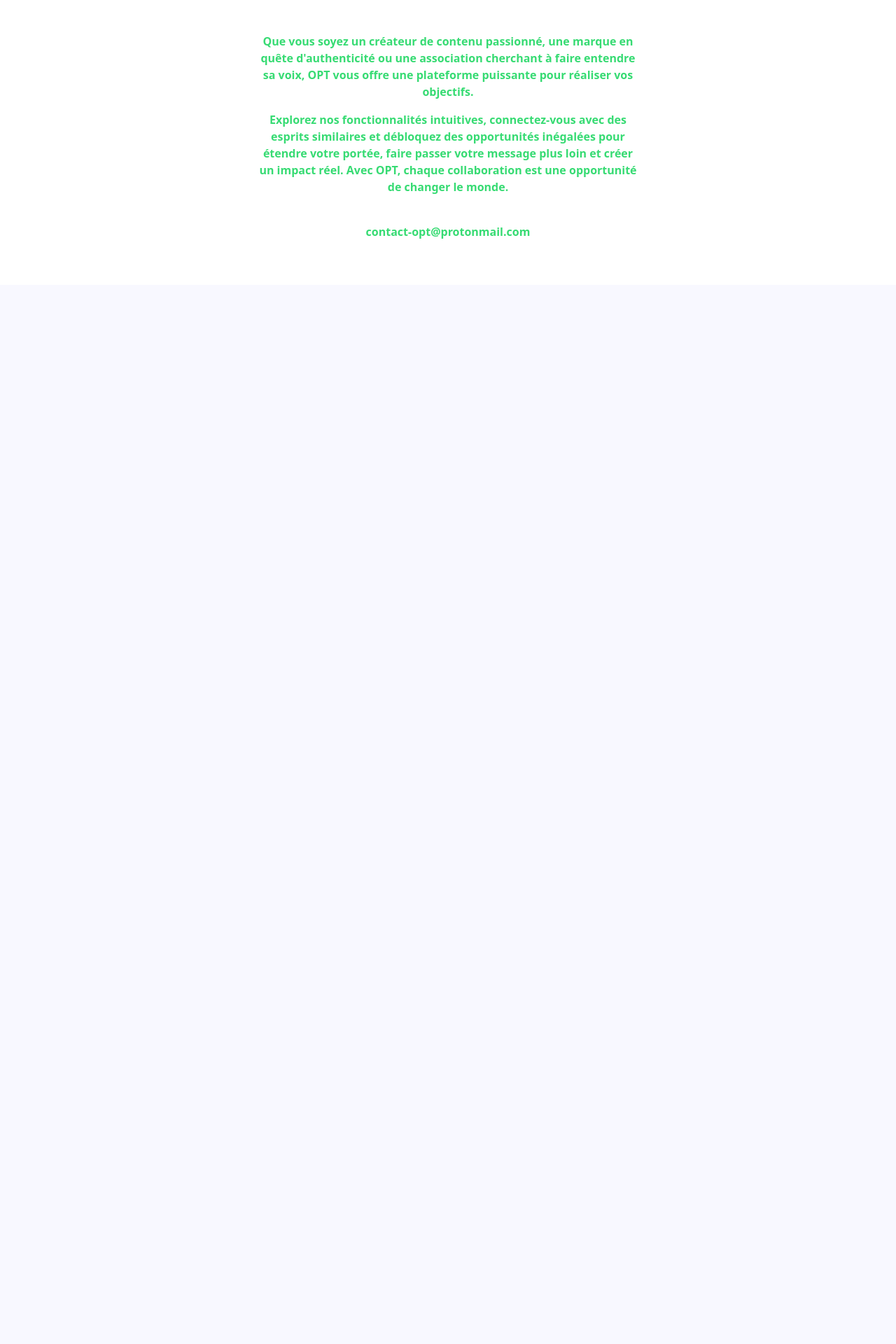
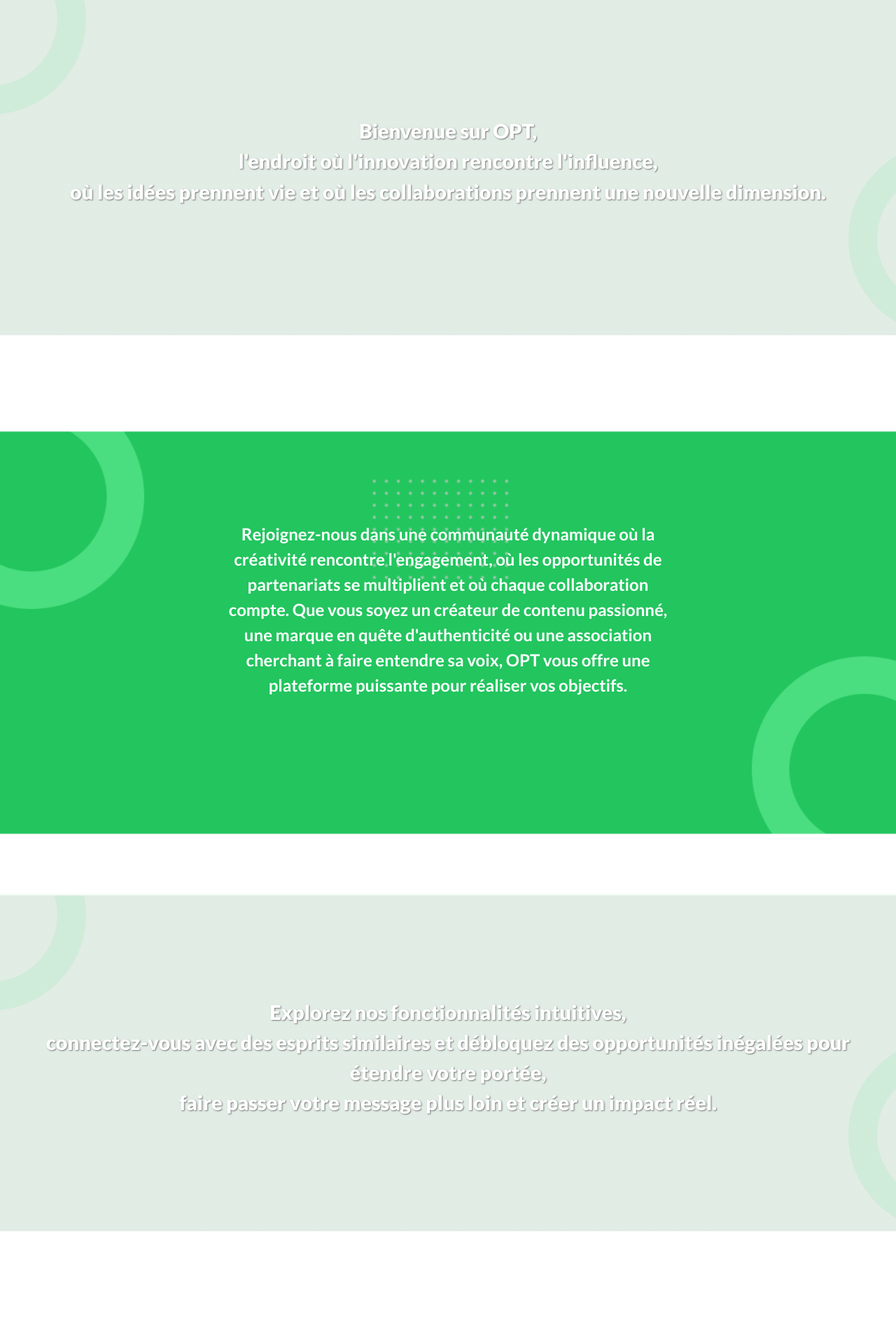
Before and after one commit to NNNACHID/Old_OPT_Project, a Django app: page / in a window 1280 px wide. Shown: the part 801-2721 px from the top of the page at 70% size. Before the commit the page ends 1142 px from the top, so only its background shows below. Run offline with Django 5.2, Linux system fonts and the light colour scheme; some libraries are stand-ins or nearby versions.

Commit message:
Fix translation, landing page, some styles

```diff
--- a/src/MainApp/templates/home.html
+++ b/src/MainApp/templates/home.html
@@ -1,20 +1,54 @@
 {% extends 'base.html' %}
 
 {% block content %}
-<div class="container-fluid d-flex align-items-center justify-content-center fs-1 text-white flex-column hero-land-page">
-    <div class="container d-flex align-items-center justify-content-center fs-1 text-white flex-column">
+<div class="container-fluid d-flex align-items-center justify-content-center text-white flex-column hero-land-page">
+    <div class="container d-flex align-items-center justify-content-center text-white flex-column">
         {% for message in messages %}
         <div class="alert alert-success" role="alert">
             <h5>{{ message }}</h5>
         </div>
         {% endfor %}
-        <h1>Opt.</h1>
-        <h2>Connectez votre créativité</h2>
+        <h1 class="">Opt.</h1>
+        <h2 class="fw-bold fs-2">Connectez votre créativité</h2>
+        <p>Découvrez la première plateforme de collaborations impactantes, où les créateurs de contenu, les annonceurs
+            et les
+            associations se réunissent pour une cause commune.</p>
     </div>
 
 </div>
-<!-- <div class="container-fluid" id="second-hero"></div> -->
-<!-- <div class="container-fluid" id="third-hero"></div>
-<div class="container-fluid" id="fourth-hero"></div>
-<div class="container-fluid" id="fifth-hero"></div> -->
+<div class="container-fluid d-flex justify-content-center align-items-center fw-bolder text-center" id="second-hero">
+
+    <p class="fw-bolder">Bienvenue sur OPT,<br> l'endroit où l'innovation rencontre l'influence,<br> où les idées prennent vie et où les
+        collaborations
+        prennent une nouvelle dimension.</p>
+
+
+</div>
+<div class="container-fluid d-flex justify-content-center align-items-center text-center fw-bolder" id="third-hero">
+    <div class="col-md-6">
+        <p>Rejoignez-nous dans une communauté dynamique où la créativité rencontre l'engagement, où les opportunités de
+            partenariats se multiplient et où chaque collaboration compte. Que vous soyez un créateur de contenu
+            passionné,
+            une
+            marque en quête d'authenticité ou une association cherchant à faire entendre sa voix, OPT vous offre une
+            plateforme
+            puissante pour réaliser vos objectifs.</p>
+    </div>
+
+</div>
+<div class="container-fluid d-flex justify-content-center align-items-center fw-bolder text-center" id="fourth-hero">
+    <p class="fw-bolder">Explorez nos fonctionnalités intuitives,<br> connectez-vous avec des esprits similaires et débloquez des opportunités
+        inégalées pour étendre votre portée,<br> faire passer votre message plus loin et créer un impact réel.</p>
+</div>
+<div class="container-fluid d-flex justify-content-center fw-bolder align-items-center text-center " id="fifth-hero">
+    <div class="col-md-6 fw-bolder">
+        <p class="fw-bolder">Avec OPT, chaque collaboration est une opportunité de changer le monde.
+            Prêt à faire partie de quelque chose de plus grand ?<br><br> Rejoignez-nous dès aujourd'hui et découvrez comment
+            ensemble, nous
+            pouvons transformer des idées en actions et inspirer le changement.</p>
+            <br>
+        <a href="{% url 'users:register' %}" class="login-button text-decoration-none shadow-sm border-0 fs-2">Inscription</a>
+    </div>
+
+</div>
 {% endblock %}
--- a/src/Users/forms.py
+++ b/src/Users/forms.py
@@ -23,6 +23,7 @@
     user_type = forms.ChoiceField(
         choices=CustomUser.USER_TYPE_CHOICES,
         label="",
+        required=True,
         widget=forms.RadioSelect(
             attrs={"class": "form-check-input form-check-inline", "type": "radio"}
         ),
--- a/src/Users/templates/advertisers_list.html
+++ b/src/Users/templates/advertisers_list.html
@@ -14,14 +14,16 @@
                         </div>
                         <div class="user-info">
                             <h5 class="fw-bold fst-italic">{{ profile.user.username }}</h5>
+                            {% if profile.short_description != None %}
                             <span class="pb-3">{{ profile.short_description }}</span>
+                            {% endif %}
                         </div>
                     </div>
                 </a>
             </div>
         </div>
         {% empty %}
-        <p>No users found</p>
+        <p class="m-auto">Pas d'associations pour le moment</p>
         {% endfor %}
     </div>
 </div>
--- a/src/Users/templates/associations_list.html
+++ b/src/Users/templates/associations_list.html
@@ -14,14 +14,16 @@
                         </div>
                         <div class="user-info">
                             <h5 class="fw-bold fst-italic">{{ profile.user.username }}</h5>
+                            {% if profile.short_description != None %}
                             <span class="pb-3">{{ profile.short_description }}</span>
+                            {% endif %}
                         </div>
                     </div>
                 </a>
             </div>
         </div>
         {% empty %}
-        <p>No users found</p>
+        <p class="m-auto">Pas d'associations pour le moment</p>
         {% endfor %}
     </div>
 </div>
--- a/src/Users/templates/creators_list.html
+++ b/src/Users/templates/creators_list.html
@@ -14,7 +14,9 @@
                         </div>
                         <div class="user-info">
                             <h5 class="fw-bold fst-italic">{{ profile.user.username }}</h5>
+                            {% if profile.short_description != None %}
                             <span class="pb-3">{{ profile.short_description }}</span>
+                            {% endif %}
                         </div>
                     </div>
                 </a>
--- a/src/Users/templates/register.html
+++ b/src/Users/templates/register.html
@@ -15,7 +15,13 @@
             <small class="text-white text-wrap text-center fs-4 mb-1">Inscrivez-vous et commencer votre recherche de collaborations</small>
         </div>
         <div class="col-md-6 right-box custom-form">
+
             <form method="post" class="p-5 text-center">
+                {% for message in messages %}
+                <div class="alert alert-danger" role="alert">
+                    <h5>{{ message }}</h5>
+                </div>
+                {% endfor %}
             <h2>Inscription</h2>
             <br>
             {% csrf_token %}
--- a/src/Users/views.py
+++ b/src/Users/views.py
@@ -25,6 +25,8 @@
                 "Félicitations ! Vous êtes inscris sur la plateforme, connectez-vous pour commencer à trouver de nouvelles collabs !",
             )
             return redirect("home")
+        else:
+            messages.info(request, "Veuillez remplir le formulaire de manière adéquate.")
     else:
         form = CustomUserCreationForm()
 
--- a/src/static/style.css
+++ b/src/static/style.css
@@ -136,7 +136,11 @@
 .hero-land-page h1 {
   font-family: "Monoton", sans-serif;
   font-style: normal;
-  font-size: 3em;
+  font-size: 6em;
+}
+
+.hero-land-page p {
+  font-size: 1.1em;
 }
 
 .content-container {
@@ -152,14 +156,19 @@
 }
 
 #second-hero{
+  color: #ffffff;
+  font-size: 1.8em;
+  text-shadow: 1px 1px 2px rgb(121, 121, 121);
   min-height: 60vh;
   height: 100%;
   width: 100%;
-  background: url("images/hero-background-2.png") no-repeat center;
+  background: linear-gradient(rgba(116, 116, 116, 0.123), rgba(116, 116, 116, 0.123)),url("images/hero-background-2.png") no-repeat center;
   background-size: cover;
 }
 
 #third-hero{
+  color: #ffffff;
+  font-size: 1.5em;
   min-height: 100vh;
   height: 100%;
   width: 100%;
@@ -171,7 +180,10 @@
   min-height: 60vh;
   height: 100%;
   width: 100%;
-  background: url("images/hero-background-2.png") no-repeat center;
+  color: #ffffff;
+  text-shadow: 1px 1px 2px rgb(121, 121, 121);
+  font-size: 1.8em;
+  background: linear-gradient(rgba(116, 116, 116, 0.123), rgba(116, 116, 116, 0.123)),url("images/hero-background-2.png") no-repeat center;
   background-size: cover;
 }
 
@@ -179,6 +191,8 @@
   min-height: 100vh;
   height: 100%;
   width: 100%;
+  font-size: 1.8em;
+  color: #37db73;
   background-color: #ffffff;
   background-size: cover;
 }
@@ -402,6 +416,6 @@
 /*******************FOOTER*******************/
 
 footer{
-  color: #37db73;
-  background-color:#ffffff;
+  color: #ffffff;
+  background-color:#37db73;
 }
--- a/src/templates/base.html
+++ b/src/templates/base.html
@@ -92,11 +92,7 @@
         <div class="container text-center">
             <div class="row justify-content-center">
                 <div class="col-md-6 fw-bold">
-                    <p>Que vous soyez un créateur de contenu passionné, une marque en quête d'authenticité ou une association cherchant à faire
-                    entendre sa voix, OPT vous offre une plateforme puissante pour réaliser vos objectifs.</p>
-                    <p>Explorez nos fonctionnalités intuitives, connectez-vous avec des esprits similaires et débloquez des opportunités
-                        inégalées pour étendre votre portée, faire passer votre message plus loin et créer un impact réel. Avec OPT, chaque
-                        collaboration est une opportunité de changer le monde.</p>
+
                     <br>
                     <p>contact-opt@protonmail.com</p>
                 </div>
```
Also changed, not shown: src/Users/models.py (+4 -3 lines), src/Users/templates/profile.html (+10 -6 lines).
